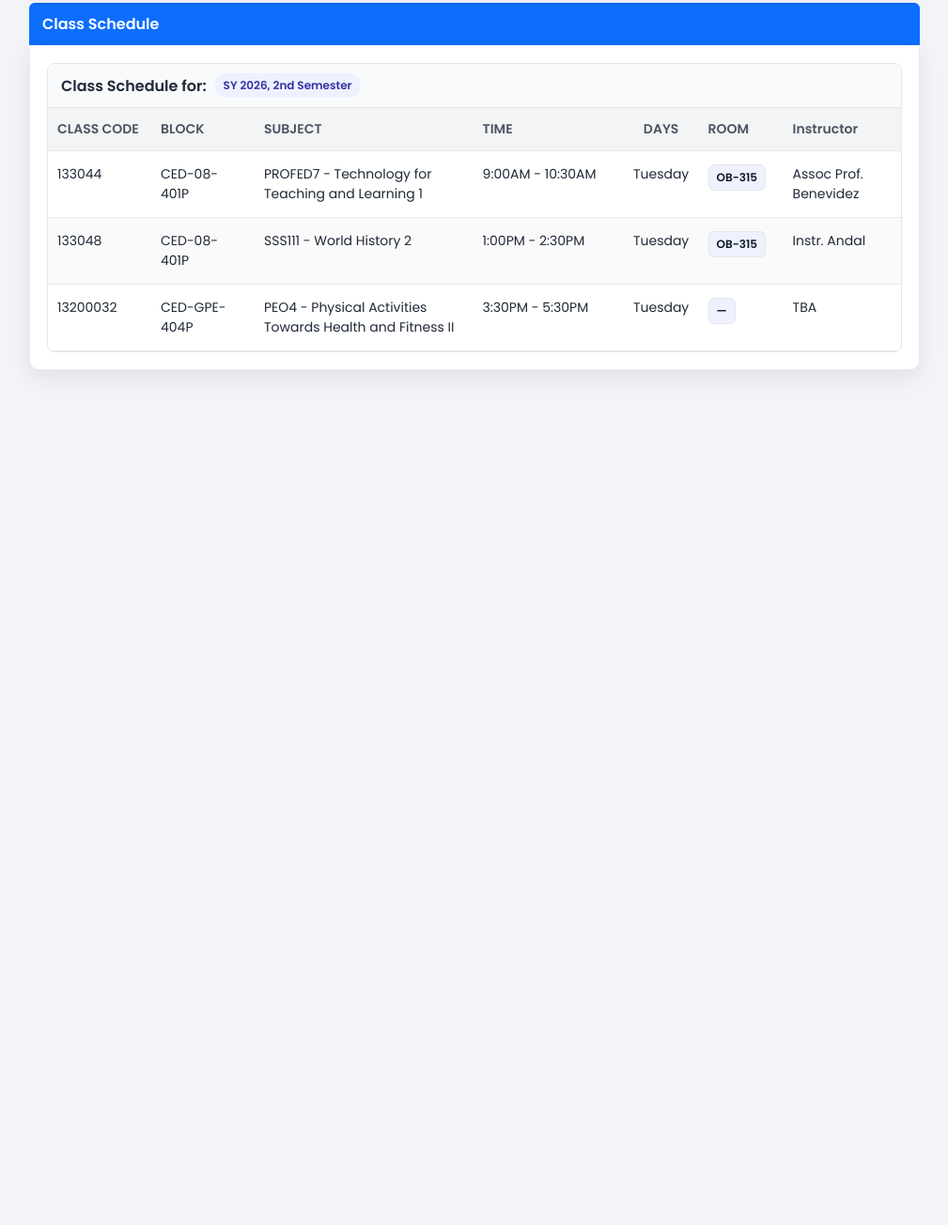
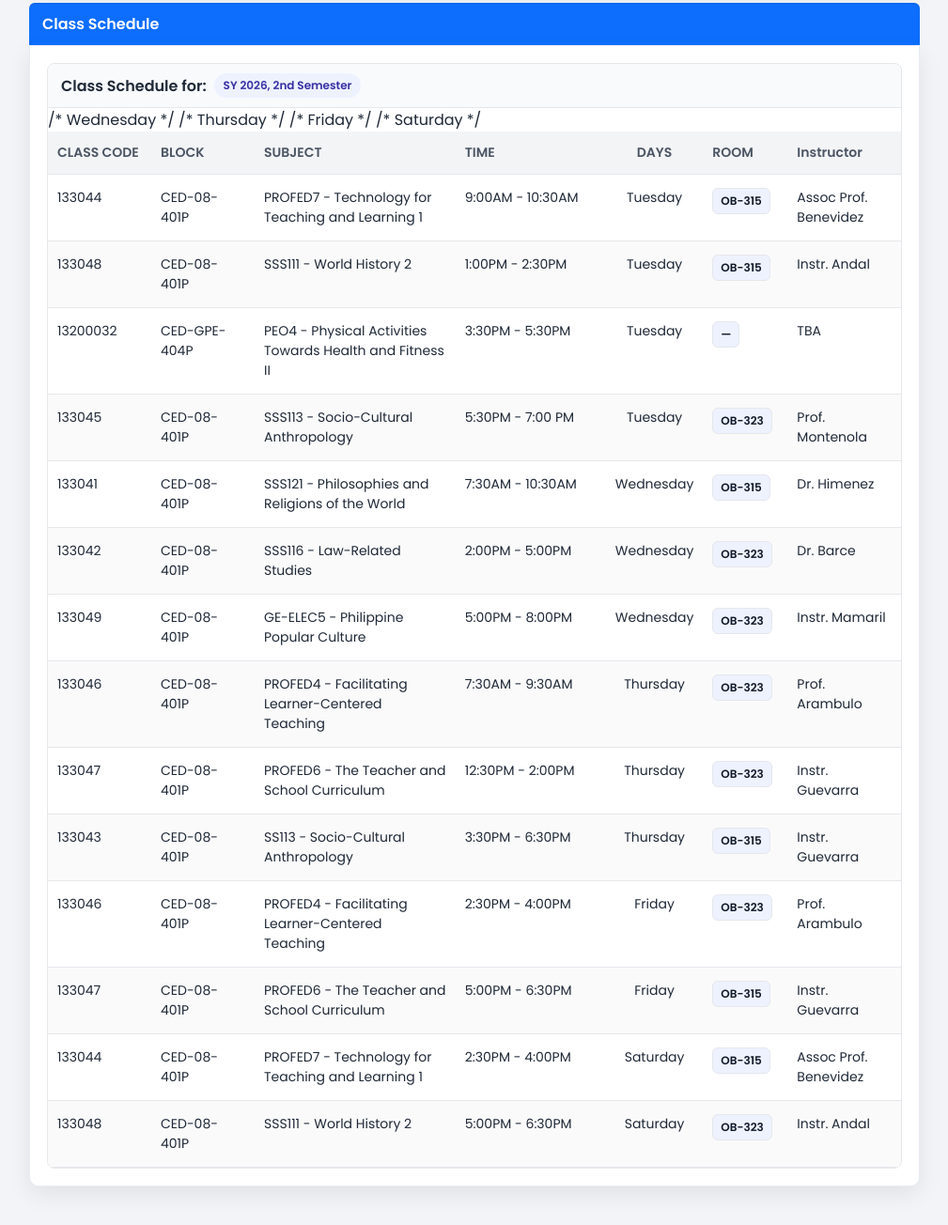
Before and after one commit to boknoy24/myschedule, a plain HTML site: page index.html in a window 1280 px wide. Shown: the part 318-1622 px from the top of the page at 94% size, without its empty margins (135-1144 px from the left). Before the commit the page ends 800 px from the top, so only its background shows below. Drawn offline with Linux system fonts and the light colour scheme.

Commit message:
Update index.html

```diff
--- a/index.html
+++ b/index.html
@@ -227,6 +227,120 @@
                   <td class="col-prof">TBA</td>
                 </tr>
 
+                <tr>
+                  <td>133045</td>
+                  <td>CED-08-401P</td>
+                  <td>SSS113 - Socio-Cultural Anthropology</td>
+                  <td>5:30PM - 7:00 PM</td>
+                  <td class="col-days">Tuesday</td>
+                  <td><span class="room">OB-323</span></td>
+                  <td class="col-prof">Prof. Montenola</td>
+                </tr>
+
+                /* Wednesday */
+                <tr>
+                  <td>133041</td>
+                  <td>CED-08-401P</td>
+                  <td>SSS121 - Philosophies and Religions of the World</td>
+                  <td>7:30AM - 10:30AM</td>
+                  <td class="col-days">Wednesday</td>
+                  <td><span class="room">OB-315</span></td>
+                  <td class="col-prof">Dr. Himenez</td>
+                </tr>
+
+                <tr>
+                  <td>133042</td>
+                  <td>CED-08-401P</td>
+                  <td>SSS116 - Law-Related Studies</td>
+                  <td>2:00PM - 5:00PM</td>
+                  <td class="col-days">Wednesday</td>
+                  <td><span class="room">OB-323</span></td>
+                  <td class="col-prof">Dr. Barce</td>
+                </tr>
+
+                <tr>
+                  <td>133049</td>
+                  <td>CED-08-401P</td>
+                  <td>GE-ELEC5 - Philippine Popular Culture</td>
+                  <td>5:00PM - 8:00PM</td>
+                  <td class="col-days">Wednesday</td>
+                  <td><span class="room">OB-323</span></td>
+                  <td class="col-prof">Instr. Mamaril</td>
+                </tr>
+
+                /* Thursday */
+                <tr>
+                  <td>133046</td>
+                  <td>CED-08-401P</td>
+                  <td>PROFED4 - Facilitating Learner-Centered Teaching</td>
+                  <td>7:30AM - 9:30AM</td>
+                  <td class="col-days">Thursday</td>
+                  <td><span class="room">OB-323</span></td>
+                  <td class="col-prof">Prof. Arambulo</td>
+                </tr>
+
+                <tr>
+                  <td>133047</td>
+                  <td>CED-08-401P</td>
+                  <td>PROFED6 - The Teacher and School Curriculum</td>
+                  <td>12:30PM - 2:00PM</td>
+                  <td class="col-days">Thursday</td>
+                  <td><span class="room">OB-323</span></td>
+                  <td class="col-prof">Instr. Guevarra</td>
+                </tr>
+
+                <tr>
+                  <td>133043</td>
+                  <td>CED-08-401P</td>
+                  <td>SS113 - Socio-Cultural Anthropology</td>
+                  <td>3:30PM - 6:30PM</td>
+                  <td class="col-days">Thursday</td>
+                  <td><span class="room">OB-315</span></td>
+                  <td class="col-prof">Instr. Guevarra</td>
+                </tr>
+
+                    /* Friday */
+                <tr>
+                  <td>133046</td>
+                  <td>CED-08-401P</td>
+                  <td>PROFED4 - Facilitating Learner-Centered Teaching</td>
+                  <td>2:30PM - 4:00PM</td>
+                  <td class="col-days">Friday</td>
+                  <td><span class="room">OB-323</span></td>
+                  <td class="col-prof">Prof. Arambulo</td>
+                </tr>
+
+                <tr>
+                  <td>133047</td>
+                  <td>CED-08-401P</td>
+                  <td>PROFED6 - The Teacher and School Curriculum</td>
+                  <td>5:00PM - 6:30PM</td>
+                  <td class="col-days">Friday</td>
+                  <td><span class="room">OB-315</span></td>
+                  <td class="col-prof">Instr. Guevarra</td>
+                </tr>
+
+                /* Saturday */
+                <tr>
+                  <td>133044</td>
+                  <td>CED-08-401P</td>
+                  <td>PROFED7 - Technology for Teaching and Learning 1</td>
+                  <td>2:30PM - 4:00PM</td>
+                  <td class="col-days">Saturday</td>
+                  <td><span class="room">OB-315</span></td>
+                  <td class="col-prof">Assoc Prof. Benevidez</td>
+                </tr>
+
+                 <tr>
+                  <td>133048</td>
+                  <td>CED-08-401P</td>
+                  <td>SSS111 - World History 2</td>
+                  <td>5:00PM - 6:30PM</td>
+                  <td class="col-days">Saturday</td>
+                  <td><span class="room">OB-323</span></td>
+                  <td class="col-prof">Instr. Andal</td>
+                </tr>
+
               </tbody>
             </table>
           </div>
```
